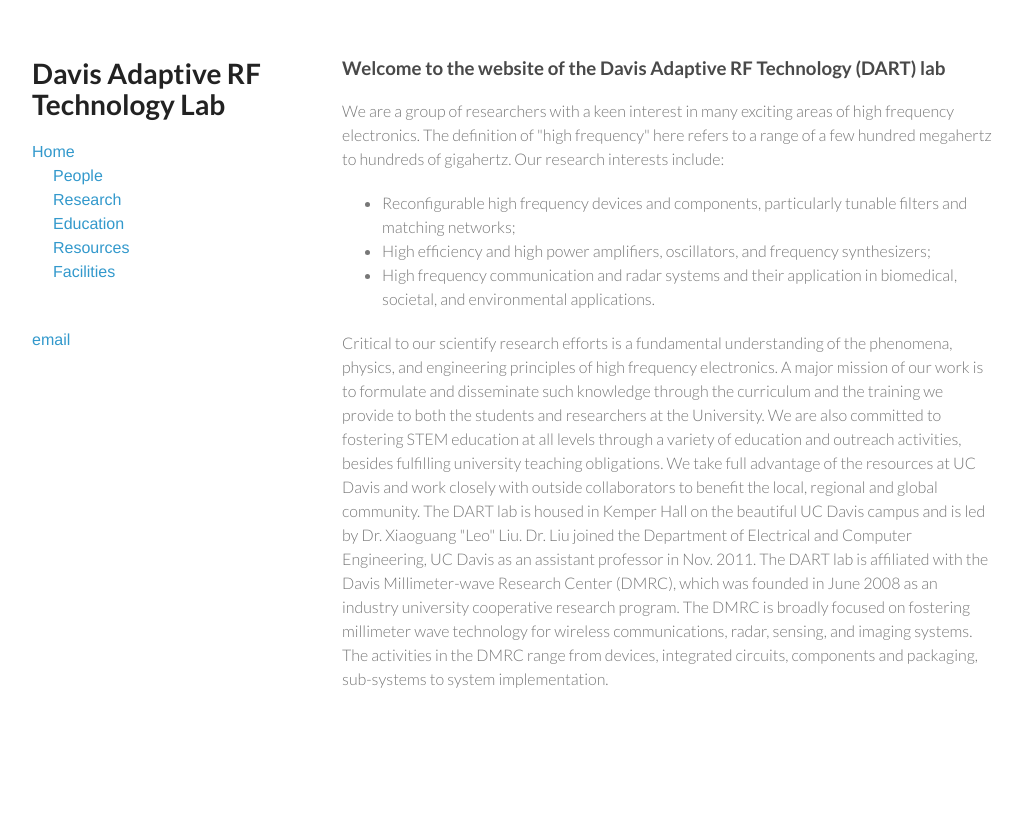
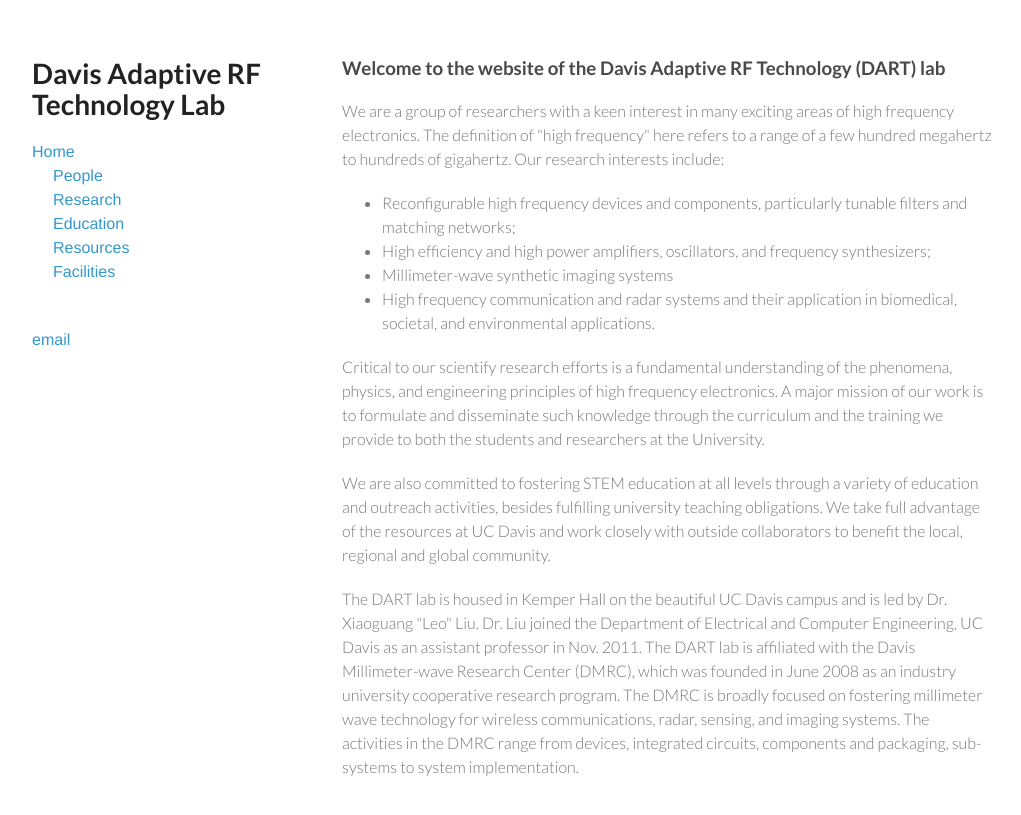
Before and after one commit to ucdart/ucdart.github.io, a Jekyll site: the page built from index.html, in a window 1280 px wide. Shown: the top 815 px of the page, without its empty margins (128-1149 px from the left). Built offline with Jekyll 4.4.1, drawn with Linux system fonts in a browser that asks for light colours.

Commit message:
Update index.html

```diff
--- a/index.html
+++ b/index.html
@@ -8,13 +8,14 @@
         <h3>Welcome to the website of the Davis Adaptive RF Technology (DART) lab</h3>
         <p>We are a group of researchers with a keen interest in many exciting areas of high frequency electronics. The definition of "high frequency" here refers to a range of a few hundred megahertz to hundreds of gigahertz. Our research interests  include:
              <ul>
-                     <li>Reconfigurable high frequency devices and components, particularly tunable filters and matching networks;</li>
-                     <li>High efficiency and high power amplifiers, oscillators, and frequency synthesizers; </li>
+                     	<li>Reconfigurable high frequency devices and components, particularly tunable filters and matching networks;</li>
+                	<li>High efficiency and high power amplifiers, oscillators, and frequency synthesizers; </li>
+			<li>Millimeter-wave synthetic imaging systems</li>
 			<li>High frequency communication and radar systems and their application in biomedical, societal, and environmental applications. </li>
              </ul>
-
         </p>
-	<p>Critical to our scientify research efforts is a fundamental understanding of the phenomena, physics, and engineering principles of high frequency electronics. A major mission of our work is to formulate and disseminate such knowledge through the curriculum and the training we provide to both the students and researchers at the University. We are also committed to fostering STEM education at all levels through a variety of education and outreach activities, besides fulfilling university teaching obligations. We take full advantage of the resources at UC Davis and work closely with outside collaborators to benefit the local, regional and global community.
+	<p>Critical to our scientify research efforts is a fundamental understanding of the phenomena, physics, and engineering principles of high frequency electronics. A major mission of our work is to formulate and disseminate such knowledge through the curriculum and the training we provide to both the students and researchers at the University. </p>
+	<p>We are also committed to fostering STEM education at all levels through a variety of education and outreach activities, besides fulfilling university teaching obligations. We take full advantage of the resources at UC Davis and work closely with outside collaborators to benefit the local, regional and global community. </p>
 
 The DART lab is housed in Kemper Hall on the beautiful UC Davis campus and is led by Dr. Xiaoguang "Leo" Liu. Dr. Liu joined the Department of Electrical and Computer Engineering, UC Davis as an assistant professor in Nov. 2011.
 
```
